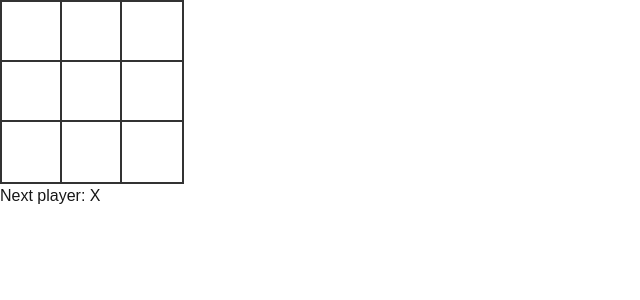
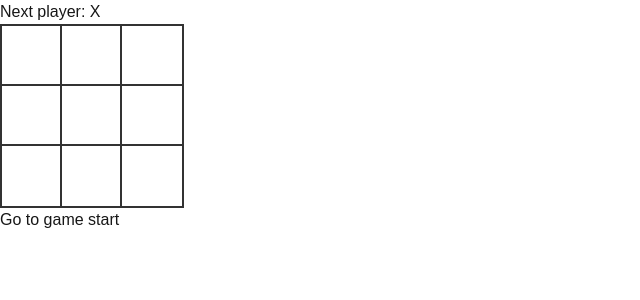
Before and after one commit to spargy4050v/tic-tac-toe, a Next.js app: page / in a window 1280 px wide. Shown: the top 300 px of the page, without its empty margins (0-640 px from the left). Built offline with nearby package versions, Linux system fonts and the light colour scheme.

Commit message:
Added History with stack Application

```diff
--- a/app/page.tsx
+++ b/app/page.tsx
@@ -18,10 +18,13 @@
   );
 }
 
-export default function Board() {
-  const [xIsNext, setXIsNext] = useState(true);
-  const [squares, setSquares] = useState(Array(9).fill(null));
+type BoardProps = {
+  xIsNext: boolean;
+  squares: (string | null) [];
+  onPlay: (nextSquares: (string | null)[]) => void;
+}
 
+function Board({ xIsNext, squares, onPlay}: BoardProps) {
   function handleClick(i: number) {
     if(squares[i] || calculateWinner(squares)) {
       return;
@@ -32,8 +35,7 @@
     } else {
       nextSquares[i] = 'O';
     }
-    setSquares(nextSquares);
-    setXIsNext(!xIsNext);
+    onPlay(nextSquares);
   }
 
   const winner = calculateWinner(squares);
@@ -46,6 +48,7 @@
 
   return (
     <>
+      <div className="status">{status}</div>
       <div className="board">
         <div className="flex flex-row">
           <Square value={squares[0]} onSquareClick={() => handleClick(0)} />
@@ -63,12 +66,52 @@
           <Square value={squares[8]} onSquareClick={() => handleClick(8)} />
         </div>
       </div>
-      <div className="status">{status}</div>
     </>
 );
 }
 
-function calculateWinner(squares: (string | null)[]): string | null {
+export default function Game() {
+  const [history, setHistory] = useState([Array(9).fill(null)]);
+  const [currentMove, setCurrentMove] = useState(0);
+  const xIsNext = currentMove % 2 === 0;
+  const currentSquares = history[currentMove];
+
+  function handlePlay(nextSquares: (string | null)[]) {
+    const nextHistory = ([...history.slice(0, currentMove +1), nextSquares]);
+    setHistory(nextHistory);
+    setCurrentMove(nextHistory.length -1);
+  }
+
+  function jumpTo(nextMove: number) {
+    setCurrentMove(nextMove);
+  }
+
+  const moves = history.map((squares, move) => {
+    let description;
+    if (move > 0)
+      description = 'Go to move #' + move;
+    else
+      description = 'Go to game start';
+    return (
+      <li key={move}>
+        <button onClick={() => jumpTo(move)}>{description}</button>
+      </li>
+    );
+  });
+
+  return (
+    <div className="game">
+      <div className="game-board">
+        <Board xIsNext={xIsNext} squares={currentSquares} onPlay={handlePlay} />
+      </div>
+      <div className="game-info">
+        <ol>{moves}</ol>
+      </div>
+    </div>
+  )
+}
+
+function calculateWinner(squares: (string | null)[]) {
   const lines = [
     [0, 1, 2],
     [3, 4, 5],
```
